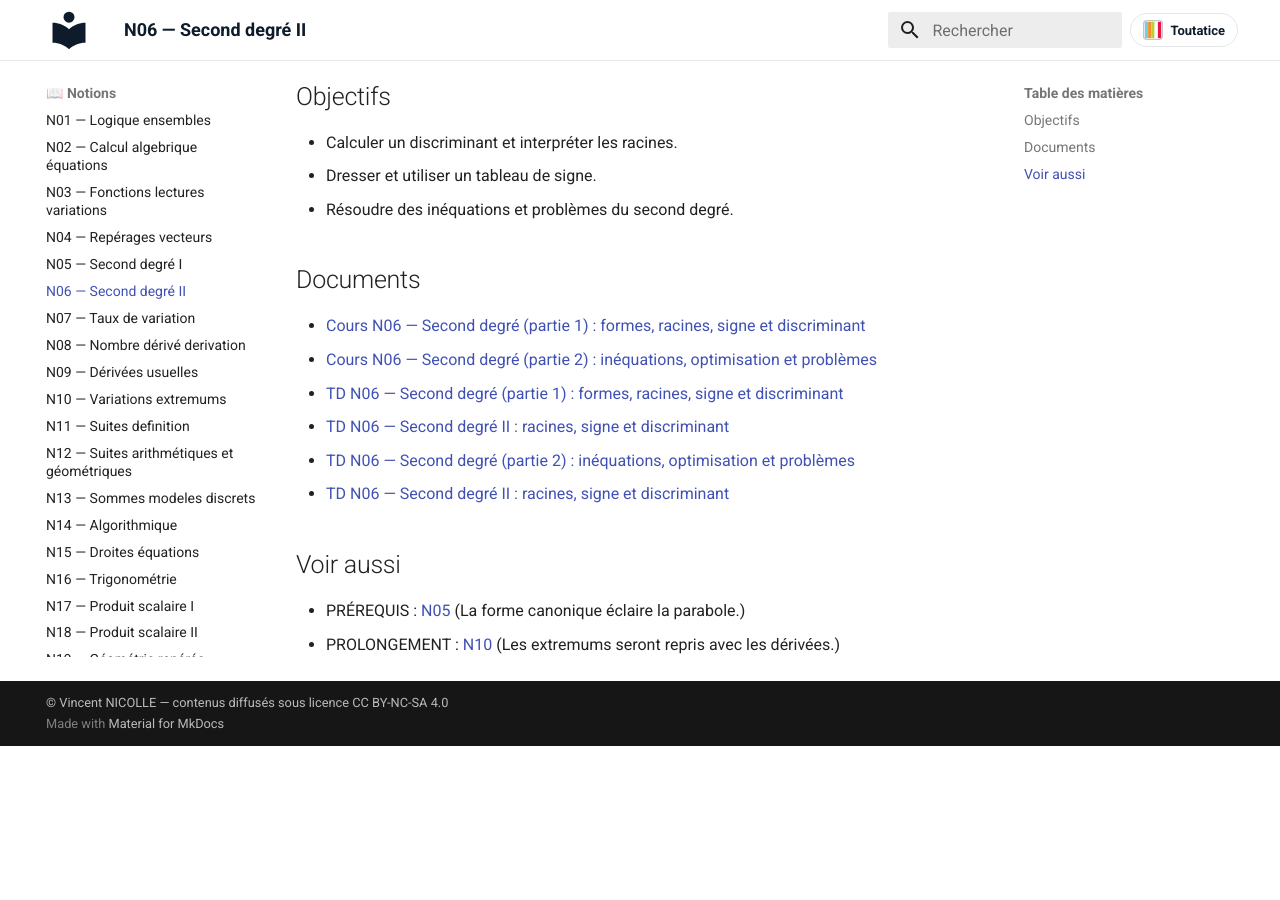
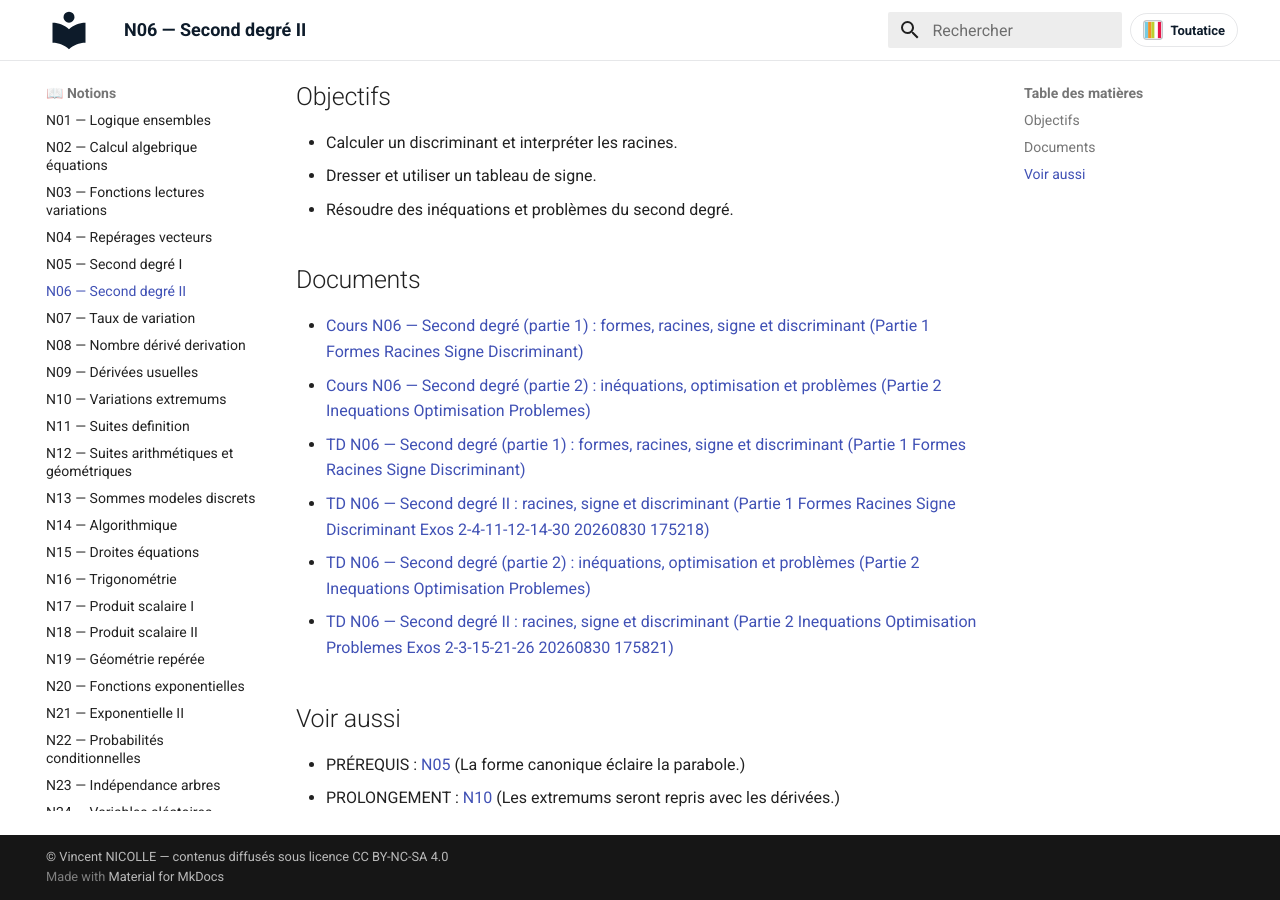
Before and after one commit to vnicolle56610/maths-premiere-specialite, an MkDocs documentation site: the page built from docs/notions/N06-second-degre-ii.md, in a window 1280 px wide and 900 px high, scrolled down 581 px. Built offline with MkDocs 1.6.1 and Material for MkDocs 9.7.7, drawn with Linux system fonts in a browser that asks for light colours; before the commit the page ends 1327 px from its top, so only the background shows below that.

Commit message:
Publication automatique : 2 fichier(s) copié(s), 4 page(s) mise(s) à jour
Fichiers copiés :
  - docs/cours/COURS_N02_CALCUL_ALGEBRIQUE_EQUATIONS.pdf
  - docs/td/TD_N01_LOGIQUE_ENSEMBLES.pdf

Pages mises à jour :
  - docs/notions/N01-logique-ensembles.md
  - docs/notions/N06-second-degre-ii.md
  - docs/notions/N17-produit-scalaire-i.md
  - docs/td/index.md

Autres fichiers :
  - publication_manifest.json

Généré par le protocole de publication (publier_ressources_site.py / publier_ressources_gui.py).

```diff
--- a/docs/notions/N06-second-degre-ii.md
+++ b/docs/notions/N06-second-degre-ii.md
@@ -23,12 +23,12 @@ Cette notion complète l’étude du second degré avec les racines, le discrimi
 ## Documents
 
 <!-- AUTO-DOCS:START -->
-- [Cours N06 — Second degré (partie 1) : formes, racines, signe et discriminant](../cours/COURS_N06_PARTIE_1_FORMES_RACINES_SIGNE_DISCRIMINANT.pdf)
-- [Cours N06 — Second degré (partie 2) : inéquations, optimisation et problèmes](../cours/COURS_N06_PARTIE_2_INEQUATIONS_OPTIMISATION_PROBLEMES.pdf)
-- [TD N06 — Second degré (partie 1) : formes, racines, signe et discriminant](../td/TD_N06_PARTIE_1_FORMES_RACINES_SIGNE_DISCRIMINANT.pdf)
-- [TD N06 — Second degré II : racines, signe et discriminant](../td/TD_N06_PARTIE_1_FORMES_RACINES_SIGNE_DISCRIMINANT_EXOS_2-4-11-12-14-30_20260830_175218.pdf)
-- [TD N06 — Second degré (partie 2) : inéquations, optimisation et problèmes](../td/TD_N06_PARTIE_2_INEQUATIONS_OPTIMISATION_PROBLEMES.pdf)
-- [TD N06 — Second degré II : racines, signe et discriminant](../td/TD_N06_PARTIE_2_INEQUATIONS_OPTIMISATION_PROBLEMES_EXOS_2-3-15-21-26_20260830_175821.pdf)
+- [Cours N06 — Second degré (partie 1) : formes, racines, signe et discriminant (Partie 1 Formes Racines Signe Discriminant)](../cours/COURS_N06_PARTIE_1_FORMES_RACINES_SIGNE_DISCRIMINANT.pdf)
+- [Cours N06 — Second degré (partie 2) : inéquations, optimisation et problèmes (Partie 2 Inequations Optimisation Problemes)](../cours/COURS_N06_PARTIE_2_INEQUATIONS_OPTIMISATION_PROBLEMES.pdf)
+- [TD N06 — Second degré (partie 1) : formes, racines, signe et discriminant (Partie 1 Formes Racines Signe Discriminant)](../td/TD_N06_PARTIE_1_FORMES_RACINES_SIGNE_DISCRIMINANT.pdf)
+- [TD N06 — Second degré II : racines, signe et discriminant (Partie 1 Formes Racines Signe Discriminant Exos 2-4-11-12-14-30 20260830 175218)](../td/TD_N06_PARTIE_1_FORMES_RACINES_SIGNE_DISCRIMINANT_EXOS_2-4-11-12-14-30_20260830_175218.pdf)
+- [TD N06 — Second degré (partie 2) : inéquations, optimisation et problèmes (Partie 2 Inequations Optimisation Problemes)](../td/TD_N06_PARTIE_2_INEQUATIONS_OPTIMISATION_PROBLEMES.pdf)
+- [TD N06 — Second degré II : racines, signe et discriminant (Partie 2 Inequations Optimisation Problemes Exos 2-3-15-21-26 20260830 175821)](../td/TD_N06_PARTIE_2_INEQUATIONS_OPTIMISATION_PROBLEMES_EXOS_2-3-15-21-26_20260830_175821.pdf)
 <!-- AUTO-DOCS:END -->
 
 ## Voir aussi
--- a/publication_manifest.json
+++ b/publication_manifest.json
@@ -2,9 +2,6 @@
   "version": 1,
   "notions": {
     "N01": {
-      "cours": [
-        "COURS_N01_LOGIQUE_ENSEMBLES.pdf"
-      ],
       "td": [
         "TD_N01_LOGIQUE_ENSEMBLES.pdf"
       ]
```
Also changed, not shown: docs/notions/N01-logique-ensembles.md (+0 -1 lines), docs/notions/N17-produit-scalaire-i.md (+1 -1 lines), docs/td/index.md (+6 -6 lines), 2 other files.
